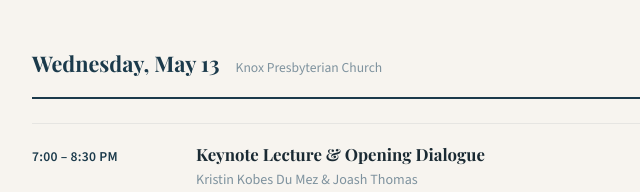
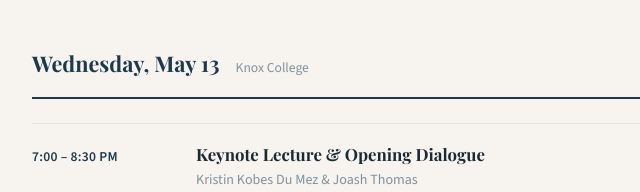
Before and after one commit to ics-communications/f2bf, a plain HTML site: page conference-may13/index.html in a window 1280 px wide. Shown: the part 2909-3101 px from the top of the page, 158-798 px from the left. Drawn offline with nearby package versions, Linux system fonts and the light colour scheme; a web font is replaced by a local one.

Commit message:
Update index.html

```diff
--- a/conference-may13/index.html
+++ b/conference-may13/index.html
@@ -979,7 +979,7 @@
       <div class="cf-schedule__day">
         <div class="cf-schedule__day-header">
           <span class="cf-schedule__day-name">Wednesday, May 13</span>
-          <span class="cf-schedule__day-venue">Knox Presbyterian Church</span>
+          <span class="cf-schedule__day-venue">Knox College</span>
         </div>
         <div class="cf-schedule__items">
           <div class="cf-schedule__item">
@@ -1146,7 +1146,7 @@ fear.</p>
         <div class="cf-glance__cell">
           <div class="cf-glance__cell-label">Where</div>
           <div class="cf-glance__cell-value">Toronto, ON</div>
-          <div class="cf-glance__cell-note">Knox Presbyterian Church &amp; Knox College</div>
+          <div class="cf-glance__cell-note">Knox College</div>
         </div>
         <div class="cf-glance__cell">
           <div class="cf-glance__cell-label">Who</div>
```
